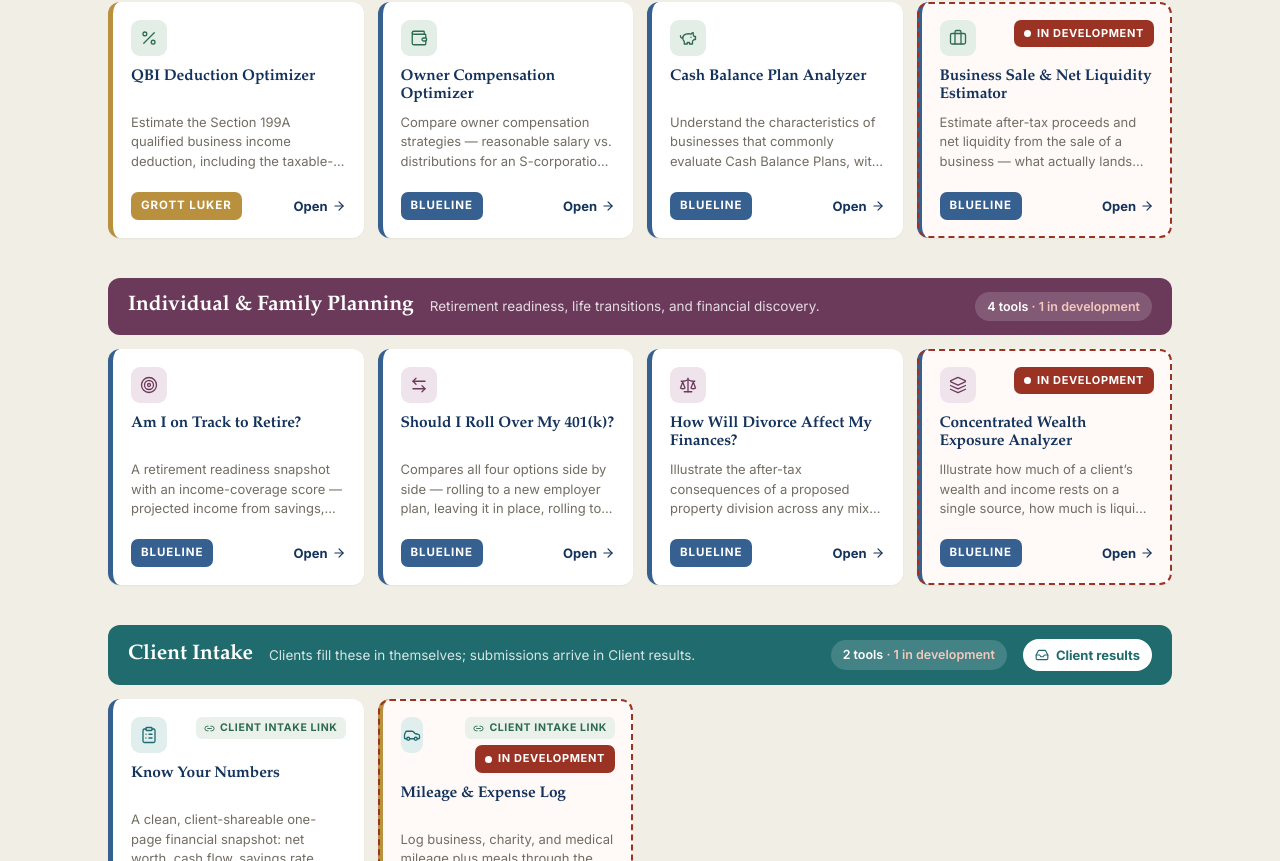
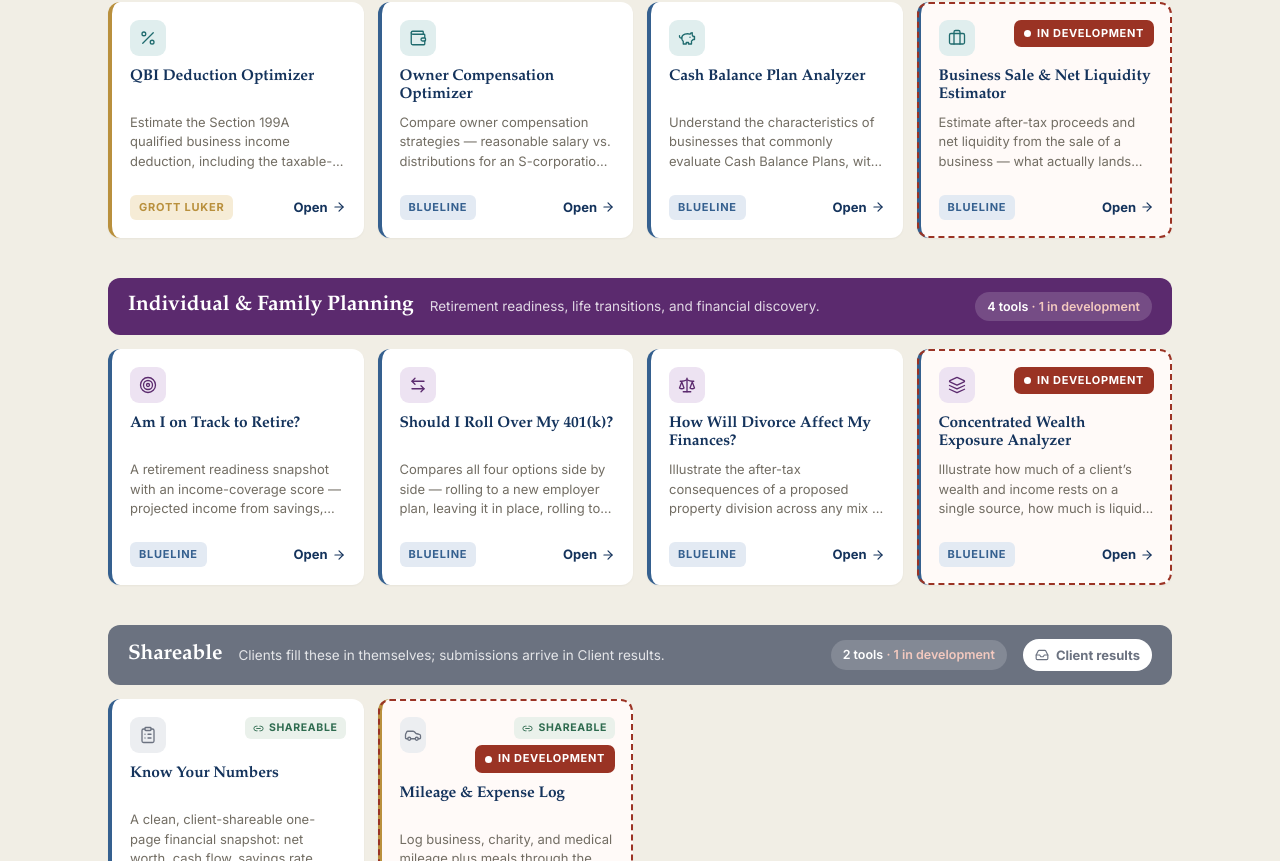
Before and after one commit to franksabin/Grott-Luker, a React (Vite) app: page / in a window 1280 px wide. Shown: the part 799-1660 px from the top of the page. Built offline with nearby package versions, Linux system fonts and the light colour scheme.

Commit message:
Dashboard: Shareable group (grey) replaces Client Intake; navy/teal/aubergine rows; quieter owner chips with colored edge
Co-Authored-By: Claude Fable 5.1 <noreply@anthropic.com>

```diff
--- a/src/index.css
+++ b/src/index.css
@@ -1883,9 +1883,9 @@ button.backlink {
 
 /* Group colors */
 .tgroup[data-group="cpa"] { --g: #14335c; --g-soft: #e3e9f2; }
-.tgroup[data-group="business-owner"] { --g: #2e6b4f; --g-soft: #e2eee6; }
-.tgroup[data-group="individual-family"] { --g: #6b3a5b; --g-soft: #f0e4ec; }
-.tgroup[data-group="client-intake"] { --g: #1f6b6e; --g-soft: #e0eeee; }
+.tgroup[data-group="business-owner"] { --g: #1f6b6e; --g-soft: #e0eeee; }
+.tgroup[data-group="individual-family"] { --g: #5b2a6e; --g-soft: #ede3f2; }
+.tgroup[data-group="client-intake"] { --g: #6b7280; --g-soft: #eceef1; }
 
 /* Ribbon group header */
 .tgroup { margin-bottom: 40px; }
@@ -2009,12 +2009,12 @@ button.backlink {
 @media print { .mlog-tablewrap { overflow: visible; } }
 
 /* Provenance: stronger owner signal (edge + filled chip); solid status badge */
-.tcard { border-left: 5px solid transparent; }
+.tcard { border-left: 4px solid transparent; }
 .tcard.owner-grott { border-left-color: var(--owner-grott); }
 .tcard.owner-blueline { border-left-color: var(--owner-blueline); }
-.owner-chip { font-size: 11.5px; padding: 5px 10px; border-radius: 7px; letter-spacing: 0.08em; }
-.owner-grott .owner-chip { color: #fff; background: var(--owner-grott); }
-.owner-blueline .owner-chip { color: #fff; background: var(--owner-blueline); }
+.owner-chip { font-size: 11px; padding: 4px 9px; border-radius: 6px; letter-spacing: 0.07em; }
+.owner-grott .owner-chip { color: var(--owner-grott); background: var(--owner-grott-soft); }
+.owner-blueline .owner-chip { color: var(--owner-blueline); background: var(--owner-blueline-soft); }
 .status-chip { color: #fff; background: var(--status-testing); font-size: 11px; padding: 5px 10px; border-radius: 7px; }
 .status-chip::before { background: #fff; }
 .tcard.is-testing { outline-width: 2px; }
--- a/src/pages/Dashboard.jsx
+++ b/src/pages/Dashboard.jsx
@@ -29,8 +29,8 @@ function ToolCard({ tool }) {
         </span>
         <span className="tcard-flags">
           {tool.shareable ? (
-            <span className="share-chip" title="Has a client-facing intake form; results arrive in Client results">
-              <Link2 size={11} /> Client intake link
+            <span className="share-chip" title="Has a client-facing version; submissions arrive in Client results">
+              <Link2 size={11} /> Shareable
             </span>
           ) : null}
           {testing ? <span className="status-chip">In development</span> : null}
```
Also changed, not shown: src/lib/tools.js.
